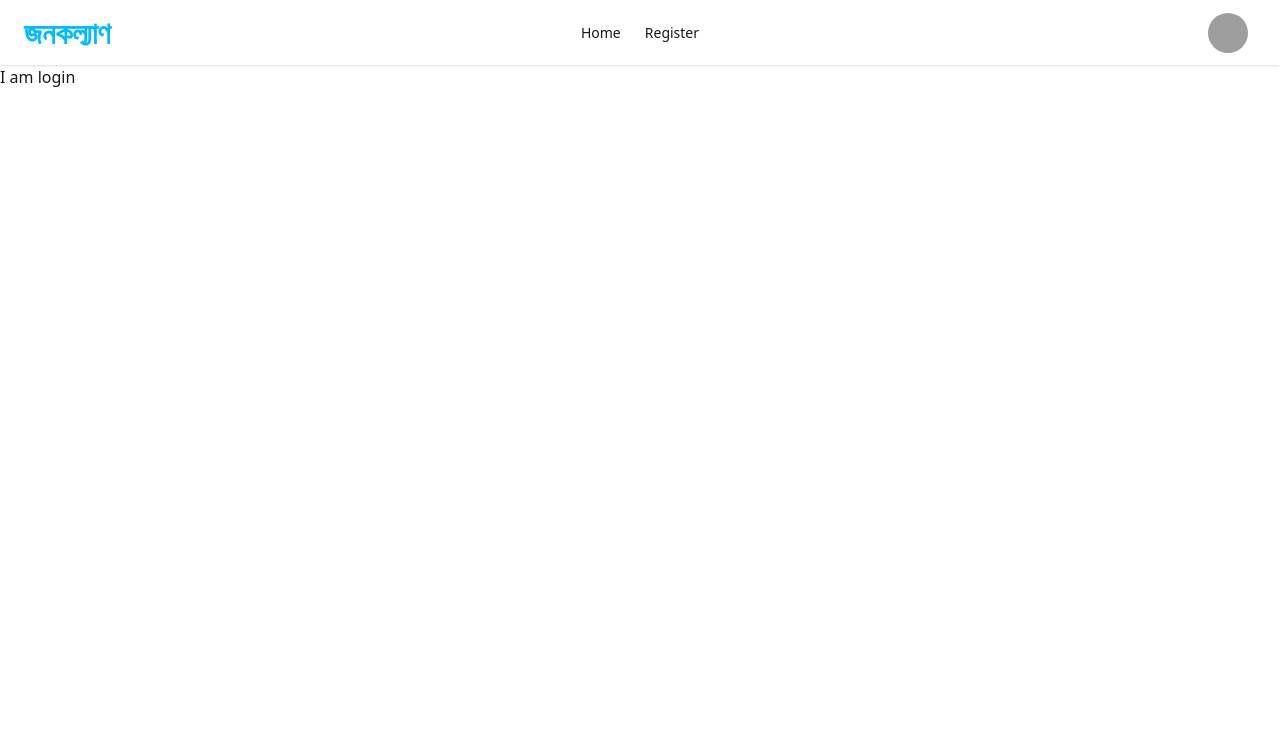
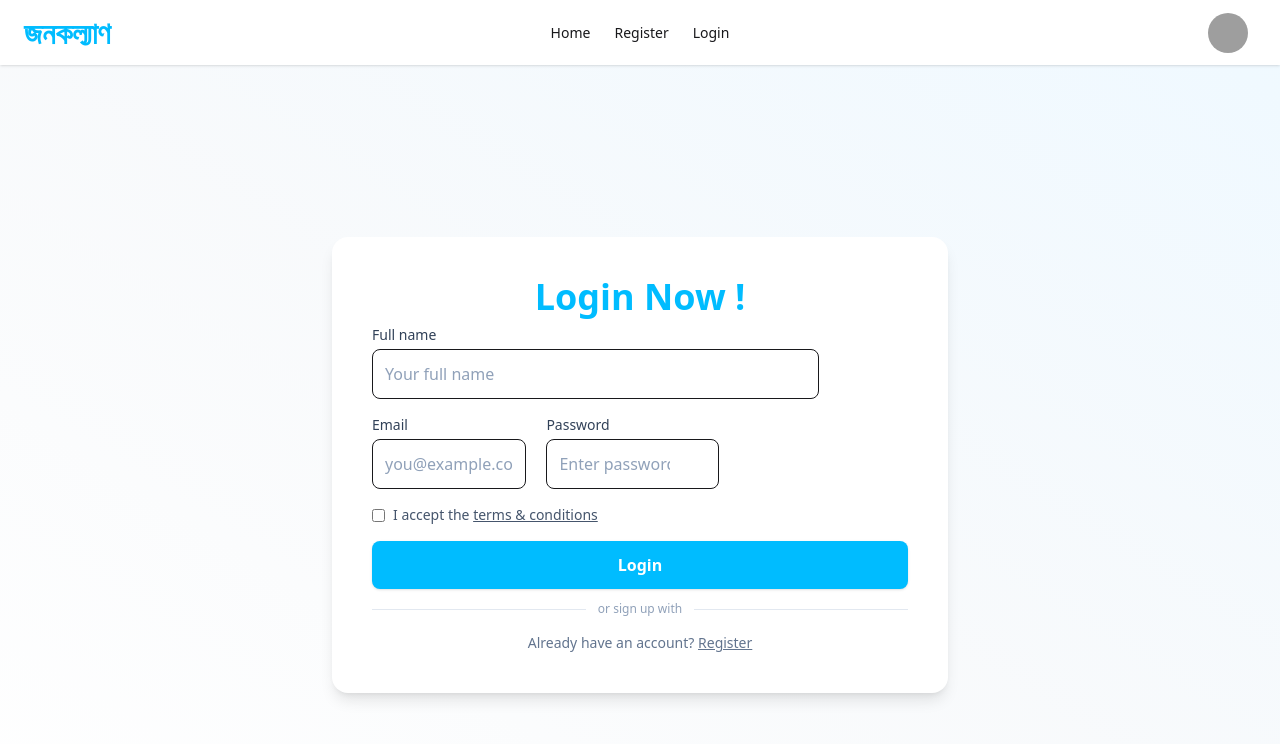
Before and after one commit to rimpakasundi07/Janakalyan-client-10, a React (Vite) app: page /login in a window 1280 px wide. Shown: the top 744 px of the page. Built offline with nearby package versions, Linux system fonts and the light colour scheme; no server answers; grey boxes are pictures that could not be loaded.

Commit message:
Add login form component

```diff
--- a/src/components/Login/Login.jsx
+++ b/src/components/Login/Login.jsx
@@ -2,8 +2,104 @@ import React from "react";
 
 const Login = () => {
   return (
-    <div>
-      <p>I am login</p>
+    <div className="min-h-screen flex justify-center items-center bg-gradient-to-tr from-white via-slate-50 to-sky-50 p-6">
+      <div className="w-6/12 bg-white rounded-2xl shadow-lg overflow-hidden grid  md:grid-cols-1">
+        {/* Right - Form */}
+        <div className="p-6 md:p-10">
+          <h3 className="lg:text-4xl text-sky-400 text-center text-2xl font-bold mb-2">
+            Login Now !
+          </h3>
+
+          <form className="space-y-4">
+            {/* full name */}
+            <div>
+              <label className="block text-sm font-medium text-slate-700">
+                Full name
+              </label>
+              <input
+                name="fullName"
+                className="mt-1 block w-10/12 rounded-lg border p-3 placeholder-slate-400 focus:outline-none focus:ring-2 focus:ring-sky-400"
+                placeholder="Your full name"
+              />
+            </div>
+
+            <div className="flex justify-between items-center gap-5">
+              {/* email */}
+              <div>
+                <label className="block text-sm font-medium text-slate-700">
+                  Email
+                </label>
+                <input
+                  name="email"
+                  type="email"
+                  className="mt-1 block w-full rounded-lg border p-3 placeholder-slate-400 focus:outline-none focus:ring-2 focus:ring-sky-400"
+                  placeholder="you@example.com"
+                />
+              </div>
+
+              {/* password / confirm */}
+              <div className="grid grid-cols-1 sm:grid-cols-2 gap-4">
+                <div>
+                  <label className="block text-sm font-medium text-slate-700">
+                    Password
+                  </label>
+                  <div className="relative">
+                    <input
+                      name="password"
+                      className="mt-1 block w-full rounded-lg border p-3 pr-12 placeholder-slate-400 focus:outline-none focus:ring-2 focus:ring-sky-400 "
+                      placeholder="Enter password"
+                    />
+                    <button
+                      type="button"
+                      aria-label="Toggle password visibility"
+                      className="absolute right-2 top-1/2 -translate-y-1/2 text-sm px-2 py-1 rounded-md"
+                    ></button>
+                  </div>
+                </div>
+              </div>
+            </div>
+
+            {/* terms */}
+            <div className="flex items-start gap-2">
+              <input
+                id="accept"
+                name="acceptTerms"
+                type="checkbox"
+                className="mt-1 rounded text-sky-600 focus:ring-sky-400"
+              />
+              <label htmlFor="accept" className="text-sm text-slate-600">
+                I accept the{" "}
+                <a href="#" className="underline">
+                  terms & conditions
+                </a>
+              </label>
+            </div>
+
+            {/* submit */}
+            <div className="space-y-3">
+              <button
+                type="submit"
+                className="w-full rounded-lg py-3 font-semibold shadow-sm bg-sky-400 text-white hover:bg-sky-800 disabled:opacity-60"
+              >
+                Login
+              </button>
+
+              <div className="flex items-center gap-3">
+                <hr className="flex-1 border-t border-slate-200" />
+                <span className="text-xs text-slate-400">or sign up with</span>
+                <hr className="flex-1 border-t border-slate-200" />
+              </div>
+            </div>
+
+            <p className="text-center text-sm text-slate-500 mt-3">
+              Already have an account?{" "}
+              <a href="#" className="underline">
+                Register
+              </a>
+            </p>
+          </form>
+        </div>
+      </div>
     </div>
   );
 };
--- a/src/components/Navbar/Navbar.jsx
+++ b/src/components/Navbar/Navbar.jsx
@@ -10,6 +10,9 @@ const Navbar = () => {
 
       <li>
         <NavLink to="/register">Register</NavLink>
+      </li>
+      <li>
+        <NavLink to="/login">Login</NavLink>
       </li>
 
       {/* <li>
```
